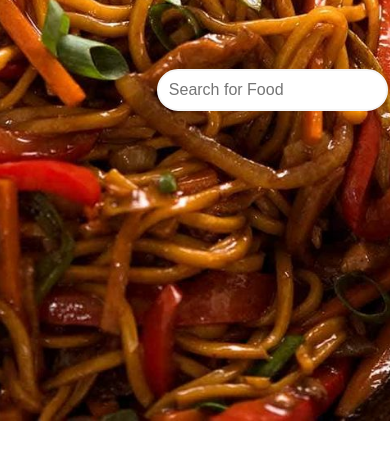
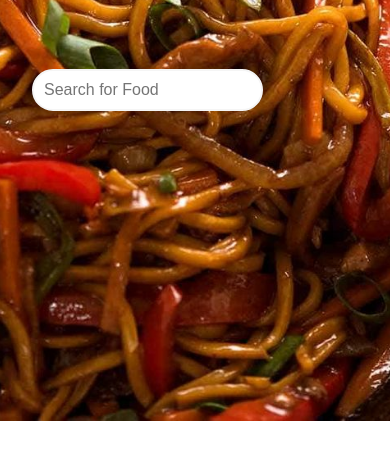
Before and after one commit to Zansah/SunsNoodles, a plain HTML site: page updated-index.html in a window 390 px wide. Shown: the part 423-882 px from the top of the page. Drawn offline with Linux system fonts and the light colour scheme; a web font is replaced by a local one.

Commit message:
Update style.css

```diff
--- a/style.css
+++ b/style.css
@@ -976,7 +976,7 @@ html, body{
     .search-input{
         position: relative;
         top: 0px;
-        left: -18%;
+        left: -50%;
         width: 80vw;
     }
 
```
